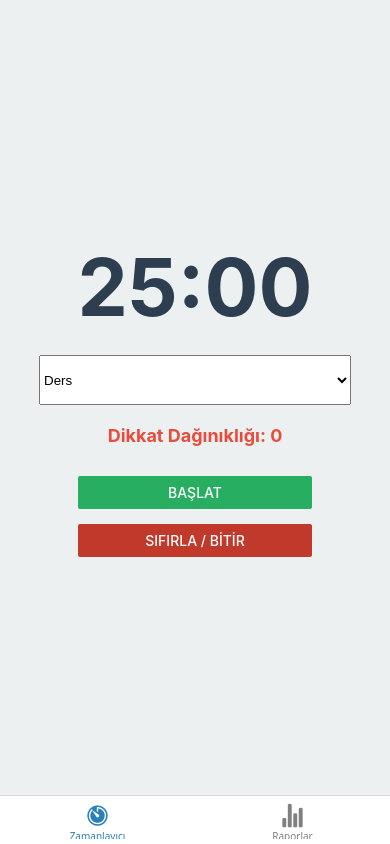
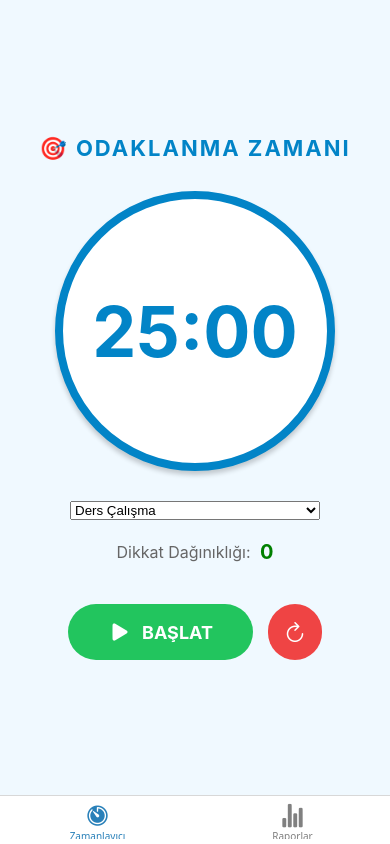
Before and after one commit to denizumur/FokusTakipApp, a React Native app: screen / in a window 390 px wide. Built offline with nearby package versions, Linux system fonts and the light colour scheme.

Commit message:
feat: Mola modu ve yeni zamanlayici tasarimi eklendi

```diff
--- a/screens/FocusScreen.js
+++ b/screens/FocusScreen.js
@@ -1,109 +1,248 @@
+import { Ionicons } from '@expo/vector-icons'; // İkonlar için
 import { Picker } from '@react-native-picker/picker';
 import React, { useEffect, useRef, useState } from 'react';
-import { Alert, AppState, Button, StyleSheet, Text, View } from 'react-native';
+import { Alert, AppState, StyleSheet, Text, TouchableOpacity, Vibration, View } from 'react-native';
 import { formatTime } from '../utils/format';
 import { saveSession } from '../utils/storage';
 
-const INITIAL_TIME = 25 * 60; // 25 Dakika
-const CATEGORIES = ["Ders", "Kodlama", "Okuma", "Proje", "Spor"];
+// SÜRELER (Saniye Cinsinden)
+const WORK_TIME = 25 * 60; // 25 Dakika
+const BREAK_TIME = 5 * 60; // 5 Dakika
+const CATEGORIES = ["Ders Çalışma", "Kodlama", "Kitap Okuma", "Proje", "Diğer"];
 
 export default function FocusScreen() {
-  const [time, setTime] = useState(INITIAL_TIME);
-  const [isRunning, setIsRunning] = useState(false);
-  const [distractions, setDistractions] = useState(0); // Dikkat kaçırma sayısı
+  const [time, setTime] = useState(WORK_TIME);
+  const [isActive, setIsActive] = useState(false); // Sayaç çalışıyor mu?
+  const [isWorkMode, setIsWorkMode] = useState(true); // Çalışma modu mu, Mola mı?
+  const [distractions, setDistractions] = useState(0);
   const [category, setCategory] = useState(CATEGORIES[0]);
-  const [isActive, setIsActive] = useState(false); // Seans aktif mi?
 
   const appState = useRef(AppState.currentState);
 
-  // 1. ZAMANLAYICI MANTIĞI
+  // --- SAYAÇ MANTIĞI ---
   useEffect(() => {
     let interval = null;
-    if (isRunning && time > 0) {
-      interval = setInterval(() => setTime(t => t - 1), 1000);
+    if (isActive && time > 0) {
+      interval = setInterval(() => setTime((t) => t - 1), 1000);
     } else if (time === 0) {
-      handleFinish(true); // Süre bitti
+      handleTimerEnd(); // Süre Bitti
     }
     return () => clearInterval(interval);
-  }, [isRunning, time]);
+  }, [isActive, time]);
 
-  // 2. DİKKAT DAĞINIKLIĞI TAKİBİ (MVP'nin Kalbi)
+  // --- DİKKAT DAĞINIKLIĞI TAKİBİ (Sadece Çalışma Modunda) ---
   useEffect(() => {
-    const sub = AppState.addEventListener('change', nextAppState => {
-      if (isActive && isRunning) {
-        // Kullanıcı uygulamadan çıktı (Background)
+    const subscription = AppState.addEventListener('change', nextAppState => {
+      // Sadece "Çalışma Modu"ndaysak ve sayaç aktifse takip et
+      if (isActive && isWorkMode) {
         if (appState.current.match(/active/) && nextAppState === 'background') {
-          setDistractions(d => d + 1);
-          setIsRunning(false); // Cezalı duraklatma
-        }
-        // Kullanıcı geri döndü (Active)
-        else if (appState.current.match(/background/) && nextAppState === 'active') {
-          Alert.alert("DİKKAT!", "Başka uygulamaya geçtin! Devam edelim mi?", [
-            { text: "Bitir", onPress: () => handleFinish(false) },
-            { text: "Devam Et", onPress: () => setIsRunning(true) }
+          // Uygulamadan çıkıldı
+          setDistractions((d) => d + 1);
+          setIsActive(false); // Cezalı duraklatma
+        } else if (appState.current.match(/background/) && nextAppState === 'active') {
+          // Geri dönüldü
+          Alert.alert("DİKKAT!", "Odağın bozuldu! Devam etmek istiyor musun?", [
+            { text: "Seansı Yak (Bitir)", onPress: () => resetSession() },
+            { text: "Devam Et", onPress: () => setIsActive(true) }
           ]);
         }
       }
       appState.current = nextAppState;
     });
-    return () => sub.remove();
-  }, [isActive, isRunning]);
 
-  // Bitiş ve Kayıt Fonksiyonu
-  const handleFinish = async (completed) => {
-    setIsRunning(false);
+    return () => subscription.remove();
+  }, [isActive, isWorkMode]);
+
+  // --- FONKSİYONLAR ---
+
+  const handleTimerEnd = async () => {
     setIsActive(false);
+    Vibration.vibrate(); // Telefon titresin
 
-    const elapsed = INITIAL_TIME - time;
-    // Sadece 5 saniyeden uzun sürdüyse kaydet (Test için)
-    if (elapsed > 5) {
+    if (isWorkMode) {
+      // Çalışma bitti, veriyi kaydet
+      const elapsed = WORK_TIME - time; // Tam süre
       await saveSession({
         id: Date.now(),
         duration: elapsed,
         category,
         distractions,
-            date: new Date().toISOString()
+        date: new Date().toISOString(),
       });
-        if(completed) Alert.alert("Tebrikler!", "Seans tamamlandı.");
+
+      Alert.alert("Tebrikler! 🎉", "Odaklanma süresi bitti. Mola zamanı!", [
+        { text: "Molaya Başla", onPress: () => startBreak() }
+      ]);
+    } else {
+      // Mola bitti
+      Alert.alert("Mola Bitti! ☕", "Hadi tekrar çalışmaya başlayalım.", [
+        { text: "Çalışmaya Başla", onPress: () => startWork() }
+      ]);
     }
+  };
 
-    setTime(INITIAL_TIME);
+  const startBreak = () => {
+    setIsWorkMode(false);
+    setTime(BREAK_TIME);
+    setIsActive(true);
+  };
+
+  const startWork = () => {
+    setIsWorkMode(true);
+    setTime(WORK_TIME);
+    setDistractions(0);
+    setIsActive(false); // Kullanıcı başlatana kadar bekle
+  };
+
+  const resetSession = () => {
+    setIsActive(false);
+    setIsWorkMode(true);
+    setTime(WORK_TIME);
     setDistractions(0);
   };
 
+  const toggleTimer = () => {
+    setIsActive(!isActive);
+  };
+
+  // Dinamik Tasarım Ayarları
+  const containerBg = isWorkMode ? '#f0f9ff' : '#fff7ed'; // Mavi vs Turuncu arka plan
+  const timerColor = isWorkMode ? '#0284c7' : '#ea580c';
+
   return (
-    <View style={styles.container}>
-      <Text style={styles.timer}>{formatTime(time)}</Text>
+    <View style={[styles.container, { backgroundColor: containerBg }]}>
 
+      {/* BAŞLIK */}
+      <Text style={[styles.modeText, { color: timerColor }]}>
+        {isWorkMode ? "🎯 ODAKLANMA ZAMANI" : "☕ MOLA ZAMANI"}
+      </Text>
+
+      {/* SAYAÇ */}
+      <View style={[styles.timerCircle, { borderColor: timerColor }]}>
+        <Text style={[styles.timerText, { color: timerColor }]}>
+          {formatTime(time)}
+        </Text>
+      </View>
+
+      {/* KATEGORİ (Sadece Çalışırken Değişir) */}
+      <View style={styles.pickerContainer}>
         <Picker
           selectedValue={category}
-        onValueChange={setCategory}
-        style={{width: '80%', height: 50, marginBottom: 20}}
-        enabled={!isActive}
+          onValueChange={(itemValue) => setCategory(itemValue)}
+          enabled={!isActive && isWorkMode}
+          style={{ width: 250 }}
         >
-        {CATEGORIES.map((c, i) => <Picker.Item key={i} label={c} value={c} />)}
+          {CATEGORIES.map((cat, index) => (
+            <Picker.Item key={index} label={cat} value={cat} />
+          ))}
         </Picker>
+      </View>
 
-      <Text style={styles.distraction}>Dikkat Dağınıklığı: {distractions}</Text>
+      {/* İSTATİSTİK (Sadece Çalışma Modunda Görünür) */}
+      {isWorkMode && (
+        <View style={styles.statsContainer}>
+          <Text style={styles.statsText}>Dikkat Dağınıklığı: </Text>
+          <Text style={[styles.statsCount, { color: distractions > 0 ? 'red' : 'green' }]}>
+            {distractions}
+          </Text>
+        </View>
+      )}
 
-      <View style={{gap: 15, width: '60%'}}>
-        <Button
-            title={isRunning ? "DURAKLAT" : "BAŞLAT"}
-            onPress={() => { setIsRunning(!isRunning); setIsActive(true); }}
-            color={isRunning ? "#f39c12" : "#27ae60"}
-        />
-        <Button
-            title="SIFIRLA / BİTİR"
-            onPress={() => { setIsRunning(false); setIsActive(false); setTime(INITIAL_TIME); setDistractions(0); }}
-            color="#c0392b"
-        />
+      {/* BUTONLAR */}
+      <View style={styles.buttonContainer}>
+        <TouchableOpacity
+          style={[styles.mainButton, { backgroundColor: isActive ? '#fbbf24' : '#22c55e' }]}
+          onPress={toggleTimer}
+        >
+          <Ionicons name={isActive ? "pause" : "play"} size={24} color="white" />
+          <Text style={styles.buttonText}>{isActive ? "DURAKLAT" : "BAŞLAT"}</Text>
+        </TouchableOpacity>
+
+        <TouchableOpacity
+          style={[styles.resetButton]}
+          onPress={resetSession}
+        >
+          <Ionicons name="refresh" size={24} color="white" />
+        </TouchableOpacity>
       </View>
+
     </View>
   );
 }
 
 const styles = StyleSheet.create({
-    container: { flex: 1, justifyContent: 'center', alignItems: 'center', backgroundColor: '#ecf0f1' },
-    timer: { fontSize: 80, fontWeight: 'bold', marginBottom: 20, color: '#2c3e50' },
-    distraction: { fontSize: 18, color: '#e74c3c', marginBottom: 30, fontWeight: 'bold' }
+  container: {
+    flex: 1,
+    alignItems: 'center',
+    justifyContent: 'center',
+  },
+  modeText: {
+    fontSize: 22,
+    fontWeight: 'bold',
+    marginBottom: 30,
+    letterSpacing: 2,
+  },
+  timerCircle: {
+    width: 280,
+    height: 280,
+    borderRadius: 140,
+    borderWidth: 8,
+    alignItems: 'center',
+    justifyContent: 'center',
+    backgroundColor: 'white',
+    elevation: 5, // Android gölge
+    shadowColor: '#000', // iOS gölge
+    shadowOffset: { width: 0, height: 4 },
+    shadowOpacity: 0.2,
+    shadowRadius: 5,
+  },
+  timerText: {
+    fontSize: 70,
+    fontWeight: 'bold',
+  },
+  pickerContainer: {
+    marginTop: 30,
+    backgroundColor: 'rgba(255,255,255,0.8)',
+    borderRadius: 10,
+  },
+  statsContainer: {
+    flexDirection: 'row',
+    marginTop: 20,
+    alignItems: 'center',
+  },
+  statsText: {
+    fontSize: 16,
+    color: '#666',
+  },
+  statsCount: {
+    fontSize: 20,
+    fontWeight: 'bold',
+    marginLeft: 5,
+  },
+  buttonContainer: {
+    flexDirection: 'row',
+    marginTop: 40,
+    alignItems: 'center',
+    gap: 15,
+  },
+  mainButton: {
+    flexDirection: 'row',
+    paddingVertical: 15,
+    paddingHorizontal: 40,
+    borderRadius: 30,
+    alignItems: 'center',
+    gap: 10,
+    elevation: 3,
+  },
+  resetButton: {
+    backgroundColor: '#ef4444',
+    padding: 15,
+    borderRadius: 50,
+    elevation: 3,
+  },
+  buttonText: {
+    color: 'white',
+    fontSize: 18,
+    fontWeight: 'bold',
+  },
 });
```
Also changed, not shown: 2 other files (tests, documents, lock files or other folders). Lines whose indentation alone changed are shown as unchanged.
